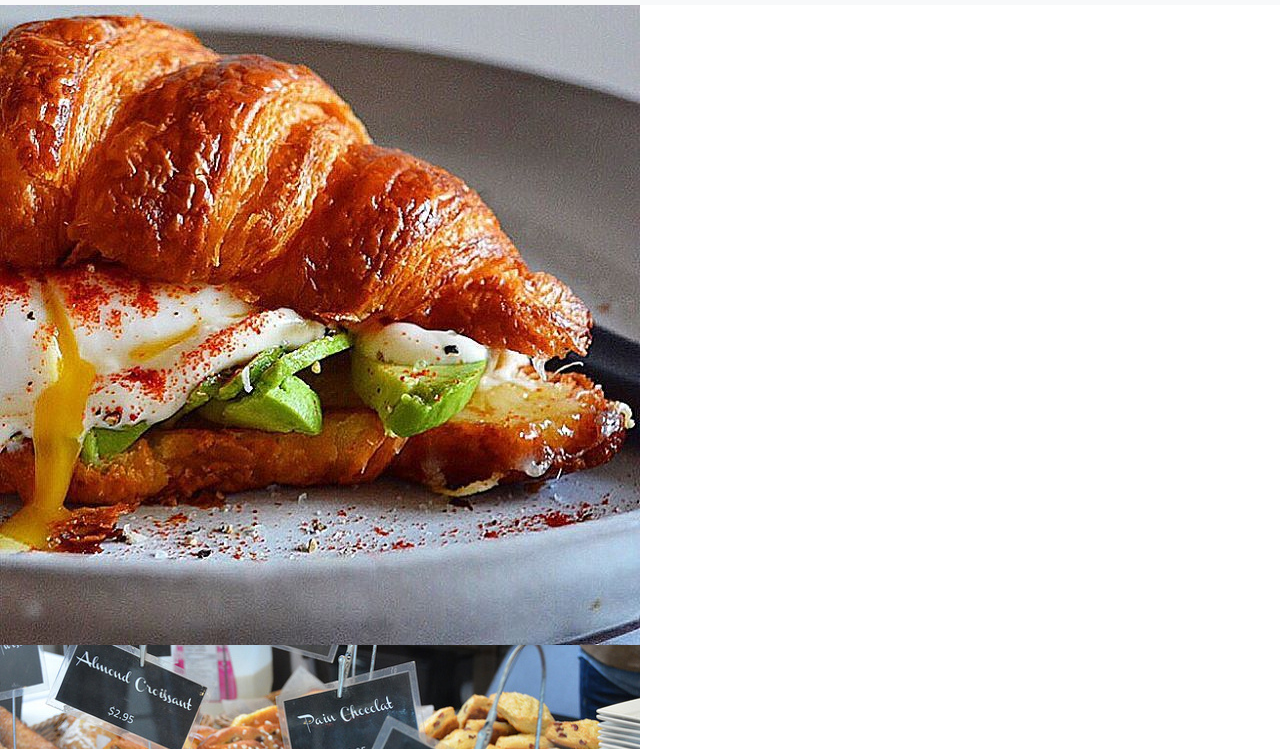
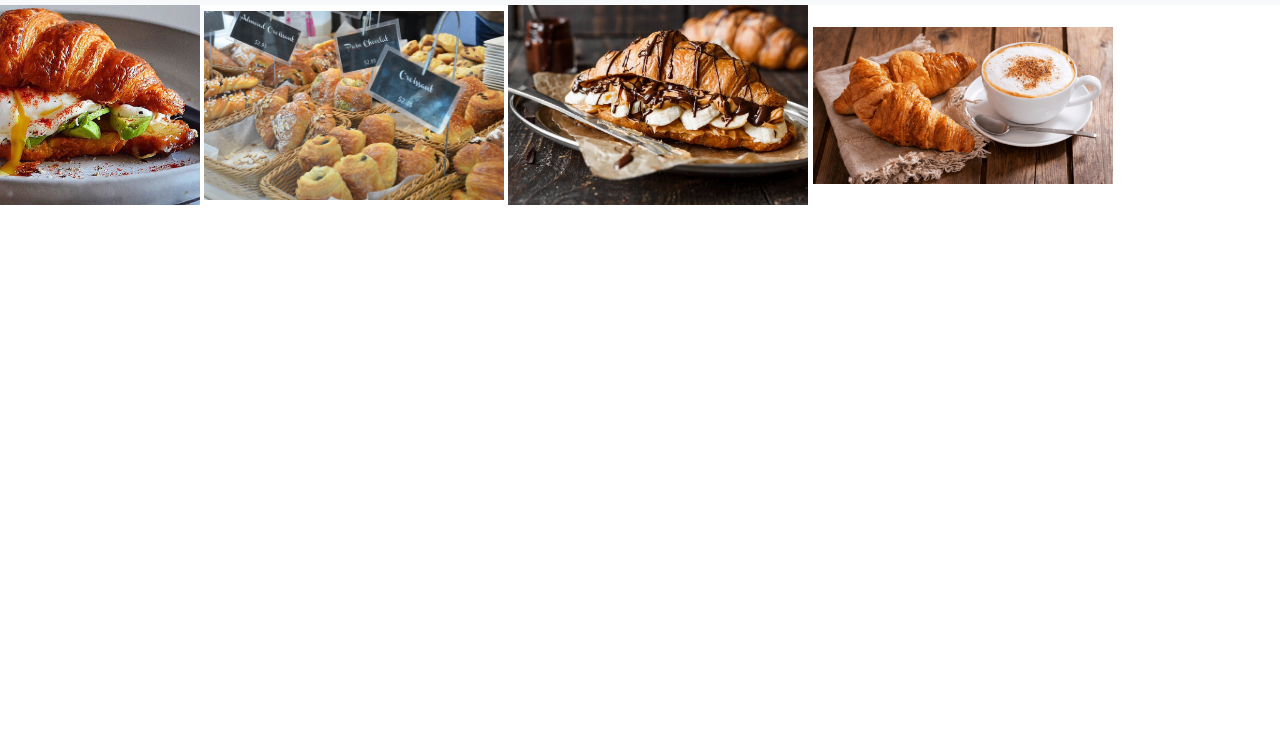
Before and after one commit to Torrria/Croissant, a plain HTML site: page photo.html in a window 1280 px wide. Shown: the part 51-800 px from the top of the page. Drawn offline with nearby package versions, Linux system fonts and the light colour scheme.

Commit message:
adjusted width

```diff
--- a/photo.html
+++ b/photo.html
@@ -54,9 +54,29 @@
         </div>
       </div>
     </nav>
-    <img src="/images/c-breakfast.jpg" class="img-fluid" alt="breakfast" />
-    <img src="/images/c-cafe.jpg" class="img-fluid" alt="breakfast" />
-    <img src="/images/c-chocolate.jpg" class="img-fluid" alt="breakfast" />
-    <img src="/images/c-coffee.png" class="img-fluid" alt="breakfast" />
+    <img
+      src="/images/c-breakfast.jpg"
+      class="img-fluid"
+      alt="breakfast"
+      width="200"
+    />
+    <img
+      src="/images/c-cafe.jpg"
+      class="img-fluid"
+      alt="breakfast"
+      width="300"
+    />
+    <img
+      src="/images/c-chocolate.jpg"
+      class="img-fluid"
+      alt="breakfast"
+      width="300"
+    />
+    <img
+      src="/images/c-coffee.png"
+      class="img-fluid"
+      alt="breakfast"
+      width="300"
+    />
   </body>
 </html>
```
